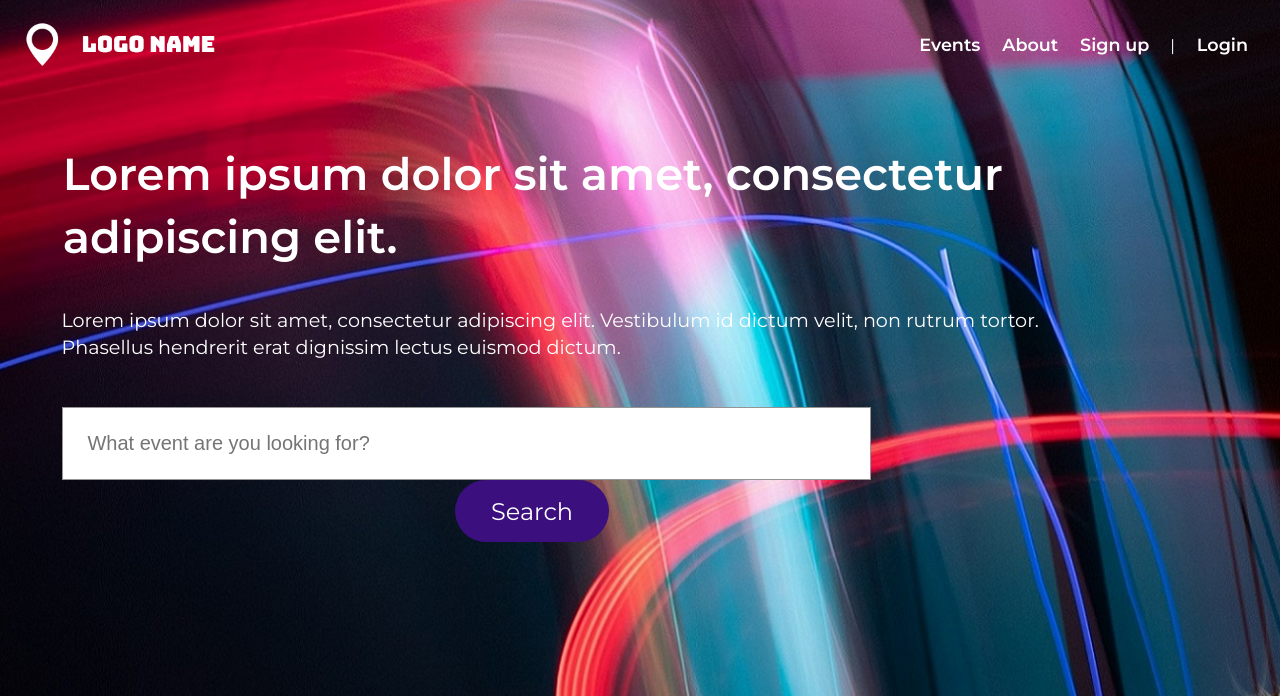
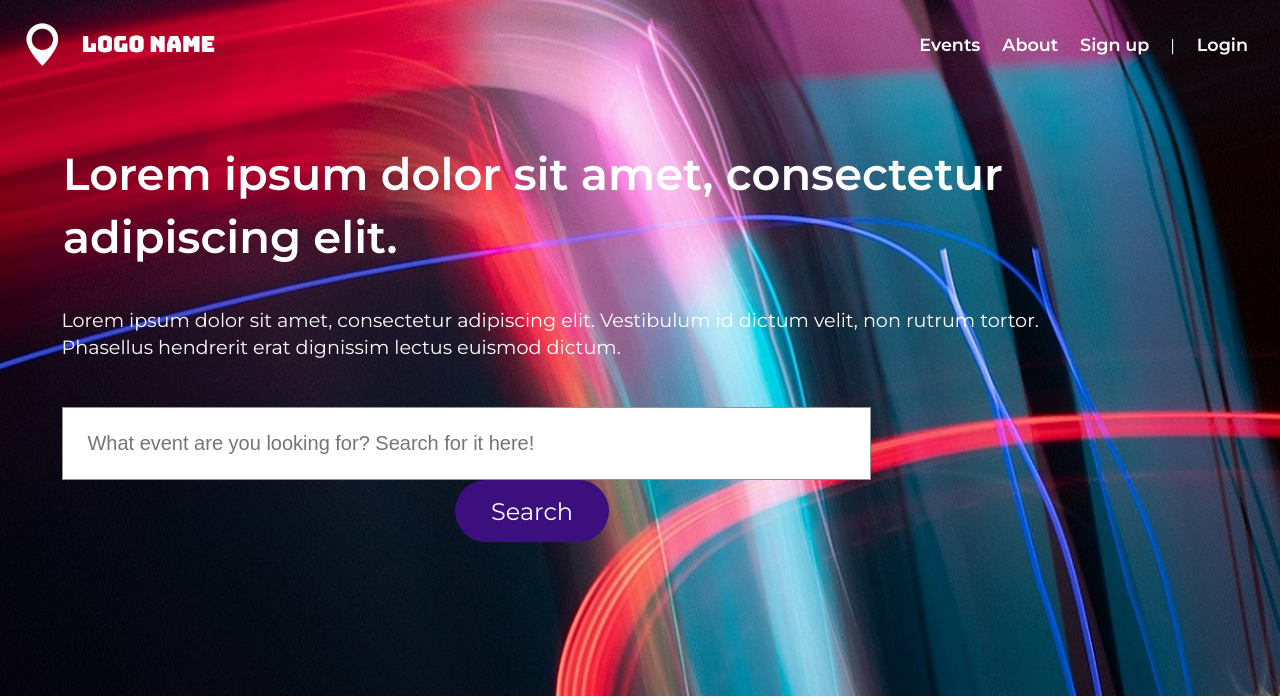
Before and after one commit to tim-steg/sos_tourism05, a PHP site: page / in a window 1280 px wide. Shown: the top 700 px of the page. Run offline with PHP 8.4, Linux system fonts and the light colour scheme; some libraries are stand-ins or nearby versions.

Commit message:
Update index.php

```diff
--- a/index.php
+++ b/index.php
@@ -43,7 +43,7 @@
             <div class="search-box">
                 <form action="./search-results.php" id="searchform" method="GET">
                 <label for="search"></label>
-                <input type="text" name="search" id="search events" placeholder="What event are you looking for?" style="font-size: 20px;" size="20"
+                <input type="text" name="search" id="search events" placeholder="What event are you looking for? Search for it here!" style="font-size: 20px;" size="20"
                 onfocus="if(this.value==this.defaultValue)this.value='';" onblur="if(this.value=='')this.value=this.defaultValue;">
 
                 <input type="button" onclick="document.getElementById('searchform').submit();" value="Search" id="find-button">
```
